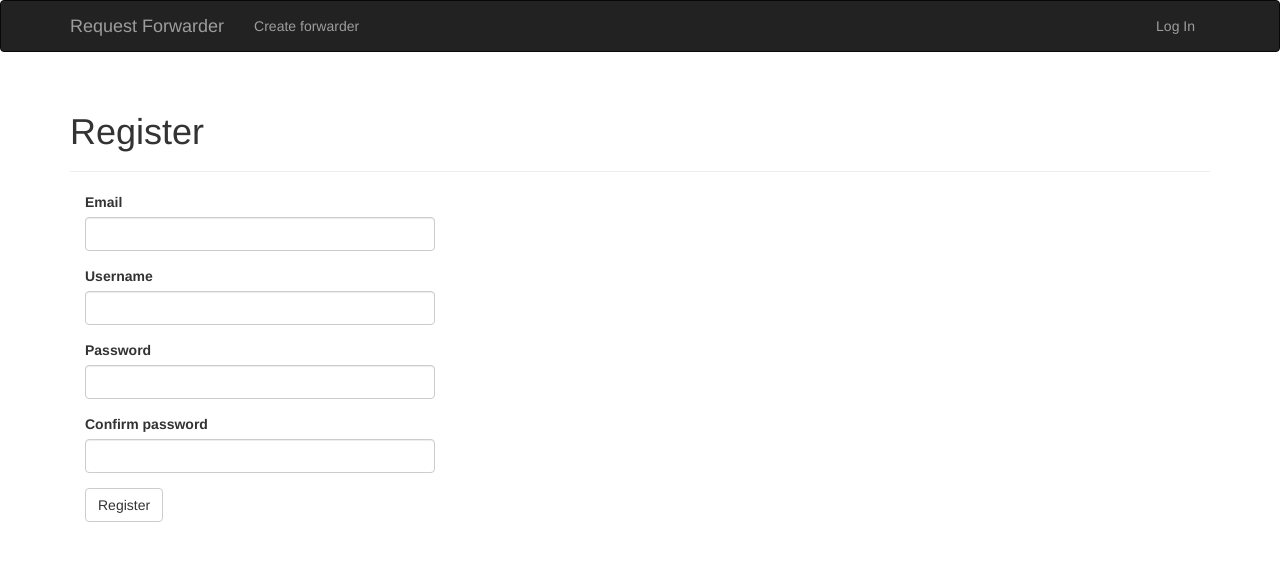
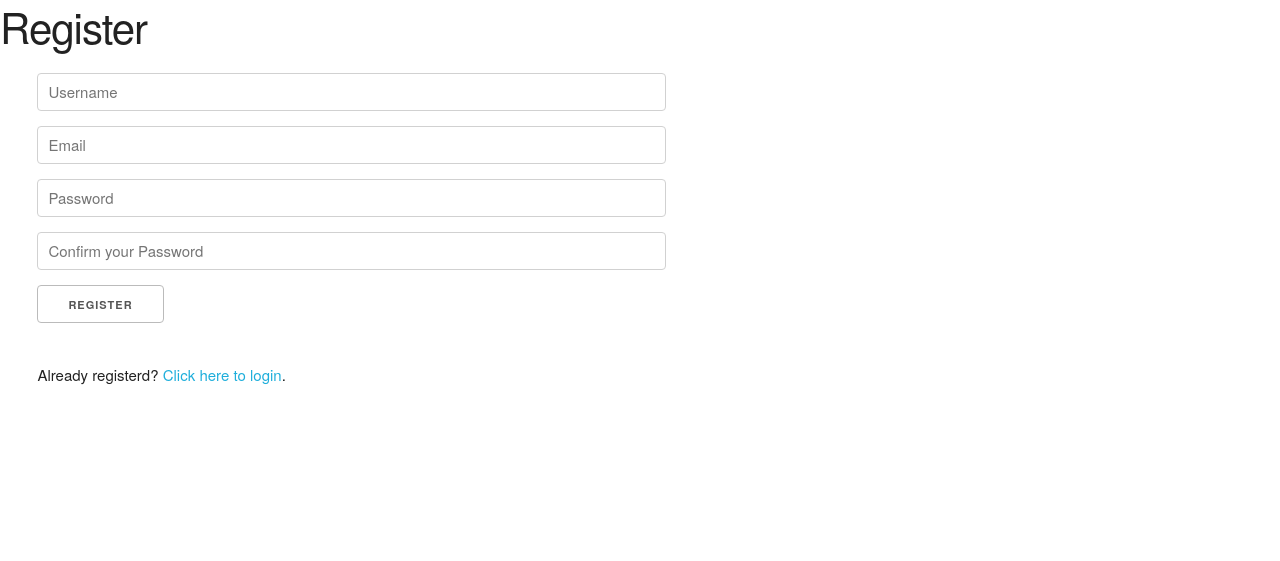
Before and after one commit to ChiragKParmar/request-forwarder, a Flask app: page /auth/register in a window 1280 px wide. Shown: the top 561 px of the page. Run offline with Flask 2, Linux system fonts and the light colour scheme; some libraries are stand-ins or nearby versions.

Commit message:
Update base, login and register html

```diff
--- a/app/templates/auth/login.html
+++ b/app/templates/auth/login.html
@@ -14,7 +14,7 @@
       <form method=post>
         {{ form.hidden_tag() }}
         <dl>
-          <dd>{{ form.email(class_="u-full-width", placeholder="Email or Username", maxlength=128)}}
+          <dd>{{ form.email_or_username(class_="u-full-width", placeholder="Email or Username", maxlength=128)}}
           <dd>{{ form.password(class_="u-full-width", placeholder="Password") }}
           <dt>{{ form.submit }}
         </dl>
--- a/app/templates/auth/register.html
+++ b/app/templates/auth/register.html
@@ -3,11 +3,27 @@
 
 {% block title %}Request forwarder - Register{% endblock %}
 
-{% block page_content %}
-<div class="page-header">
-    <h1>Register</h1>
-</div>
-<div class="col-md-4">
-    {{ wtf.quick_form(form) }}
-</div>
+{% block body %}
+<section class="header">
+  <h2 class="title">Register</h2>
+  <div class="row">
+    <div class="three columns value-prop"></div>
+    <div class="six columns">
+      {% if form.errors %}
+        <div class="has-error"><strong>Your registration contains errors.</strong></div>
+      {% endif %}
+      <form method=post>
+        {{ form.hidden_tag() }}
+        <dl>
+          <dd>{{ form.username(class_="u-full-width", placeholder="Username", maxlength=64) }}
+          <dd>{{ form.email(class_="u-full-width", placeholder="Email", maxlength=64) }}
+          <dd>{{ form.password(class_="u-full-width", placeholder="Password") }}
+          <dd>{{ form.password_confirmation(class_="u-full-width", placeholder="Confirm your Password") }}
+          <dt>{{ form.submit }}
+        </dl>
+      </form>
+      <p>Already registerd? <a href="{{ url_for('auth.login') }}">Click here to login</a>.</p>
+    </div>
+  </div>
+</section>
 {% endblock %}
--- a/app/templates/layouts/base.html
+++ b/app/templates/layouts/base.html
@@ -1,9 +1,17 @@
 {% extends "bootstrap/base.html" %}
 
 {% block title %}Request Forwarder{% endblock %}
+<!-- FONT
+–––––––––––––––––––––––––––––––––––––––––––––––––– -->
+<link href='http://fonts.googleapis.com/css?family=Raleway:400,300,600' rel='stylesheet' type='text/css'>
 
 {% block head %}
 {{ super() }}
+<!-- CSS
+–––––––––––––––––––––––––––––––––––––––––––––––––– -->
+<link rel="stylesheet" type='text/css' href="https://cdnjs.cloudflare.com/ajax/libs/normalize/3.0.2/normalize.min.css">
+<link rel="stylesheet" type='text/css' href="https://cdnjs.cloudflare.com/ajax/libs/skeleton/2.0.4/skeleton.min.css">
+<link rel="stylesheet" href="{{ url_for('static', filename='css/custom.css') }}">
 <link rel="shortcut icon" href="{{ url_for('static', filename='favicon.ico') }}" type="image/x-icon">
 <link rel="icon" href="{{ url_for('static', filename='favicon.ico') }}" type="image/x-icon">
 {% endblock %}
@@ -18,9 +26,25 @@
             <ul class="nav navbar-nav">
                 <li><a href="/create-forward">Create forwarder</a></li>
             </ul>
-            <ul class="nav navbar-nav navbar-right">
-                <li><a href="{{ url_for('auth.login') }}">Log In</a></li>
-            </ul>
+            {% if not current_user.is_authenticated %}
+                       <li class="navbar-item">
+                         <a class="navbar-link" href="{{ url_for('auth.login') }}">Login</a>
+                       </li>
+                     {% else %}
+                       <li class="navbar-item">
+                         <a class="navbar-link" href="#" data-popover="#moreNavPopover">{{ current_user.username }}</a>
+                         <div id="moreNavPopover" class="popover">
+                           <ul class="popover-list">
+                             <li class="popover-item">
+                               <a class="popover-link" href="{{ url_for('main.index') }}">Your Todolists</a>
+                             </li>
+                             <li class="popover-item">
+                               <a class="popover-link" href="{{ url_for('auth.logout') }}">logout</a>
+                             </li>
+                           </ul>
+                         </div>
+                       </li>
+                       {% endif %}
         </div>
 
     </div>
```
